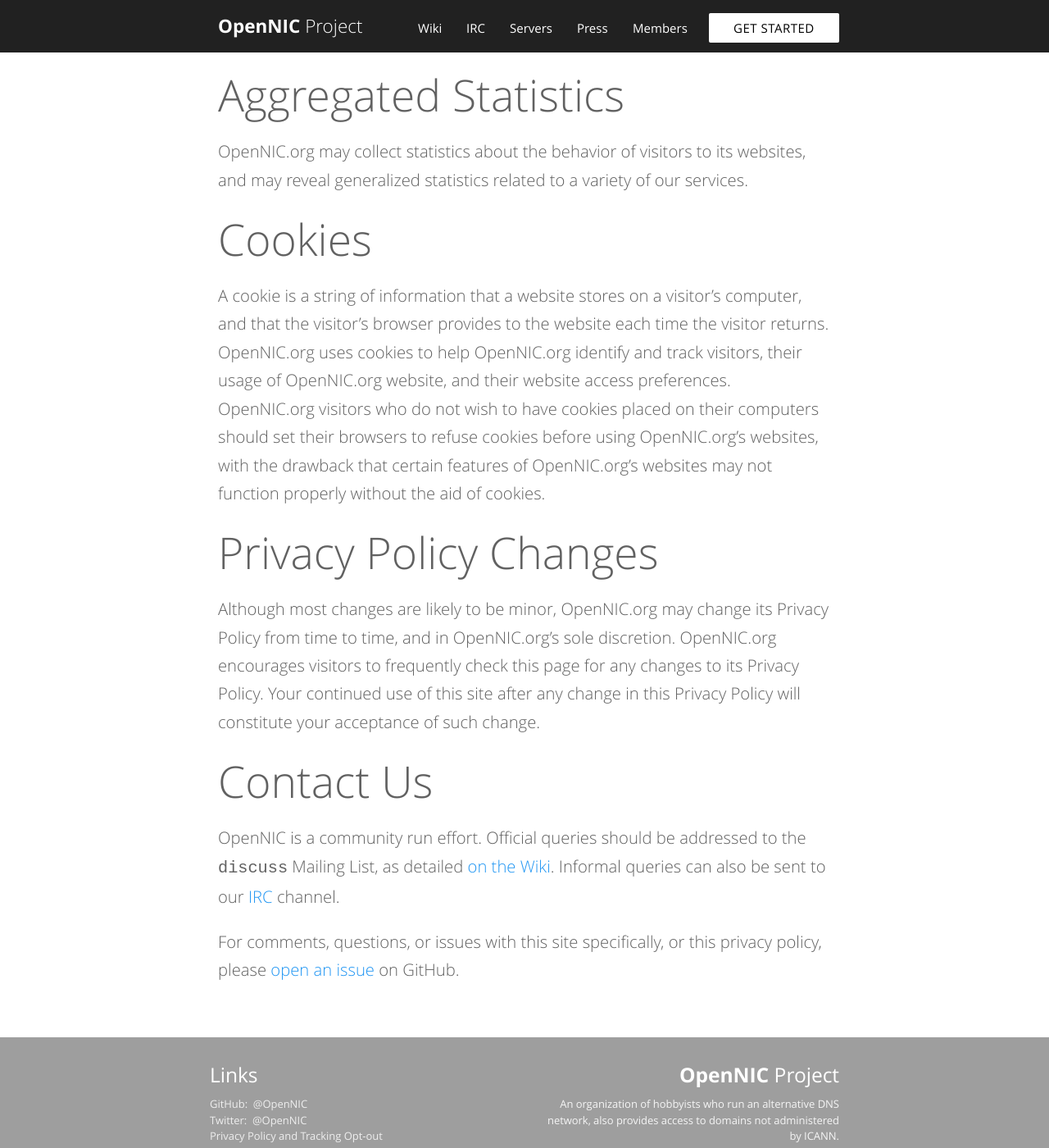
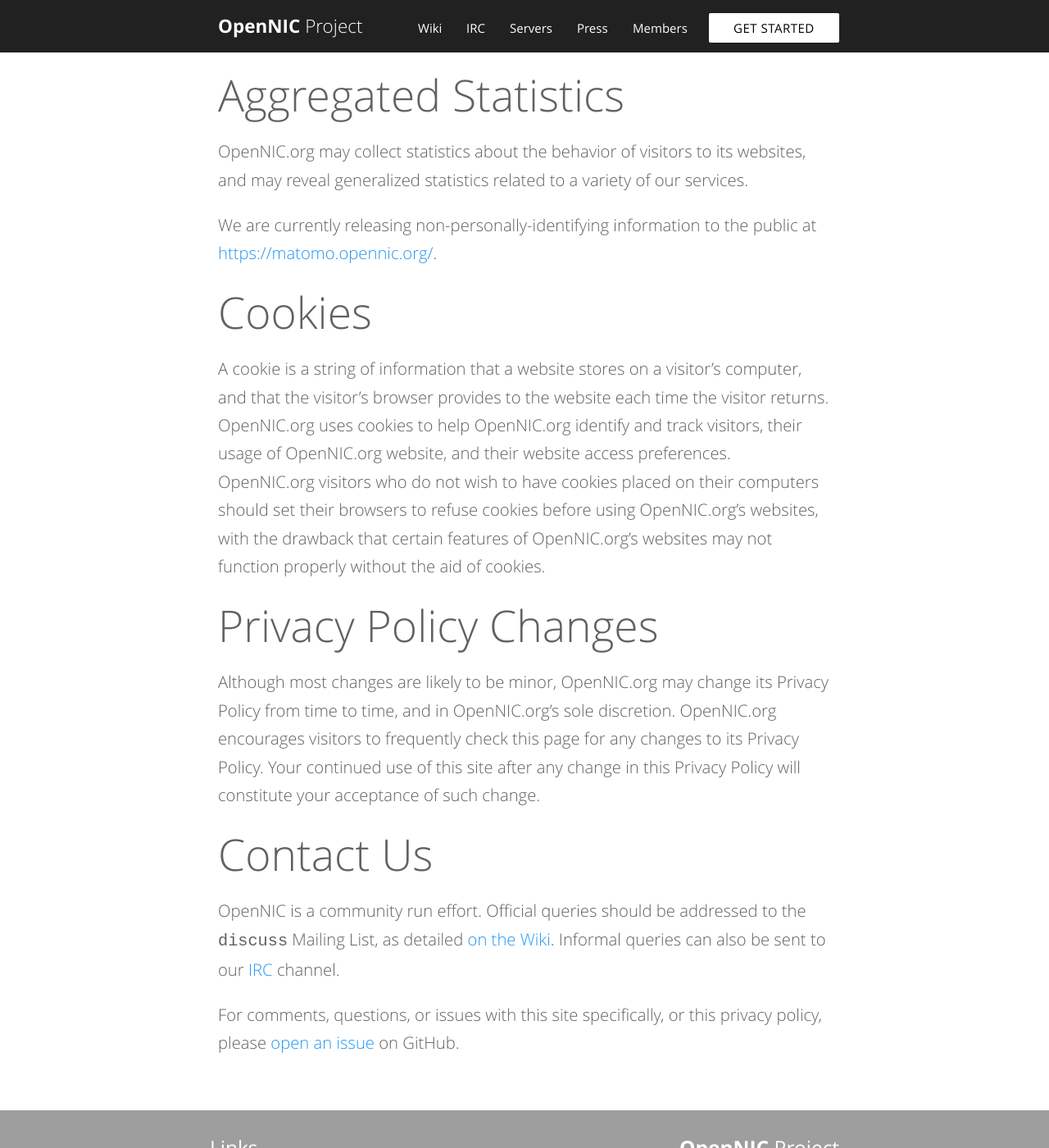
Before and after one commit to opennic/opennic-web, a Jekyll site: the page built from privacy-policy.md, in a window 1280 px wide and 1400 px high, scrolled down 2857 px. Shown: the whole window at 82% size. Built offline with Jekyll 4.4.1, drawn with Linux system fonts in a browser that asks for light colours; comment, search, counter and statistics services are not loaded; some of the changed text lies outside the part shown.

Commit message:
Link to matomo.opennic.org
Anonymous access to non-PII.

```diff
--- a/_includes/footer.html
+++ b/_includes/footer.html
@@ -7,6 +7,7 @@
           {% if site.owner.github.show == true %}<li><a class="grey-text text-lighten-3" href="https://github.com/{{ site.owner.github.username }}">GitHub:&nbsp;&nbsp;@{{ site.owner.github.username }}</a></li>{% endif %}
           {% if site.owner.twitter.show == true %}<li><a class="grey-text text-lighten-3" href="https://twitter.com/{{ site.owner.twitter.username }}">Twitter:&nbsp;&nbsp;@{{ site.owner.twitter.username }}</a></li>{% endif %}
           {% if site.owner.email %}<li><a class="grey-text text-lighten-3" href="mailto:{{ site.owner.email }}">Email:&nbsp;&nbsp;{{ site.owner.email }}</a></li>{% endif %}
+          <li><a class="grey-text text-lighten-3" href="https://matomo.opennic.org/index.php">Public Website Visitor Statistics</a></li>
           <li><a class="grey-text text-lighten-3" href="{{ "/privacy/" | prepend: site.baseurl }}">Privacy Policy and Tracking Opt-out</a></li>
         </ul>
       </div>
--- a/privacy-policy.md
+++ b/privacy-policy.md
@@ -48,6 +48,8 @@
 
 OpenNIC.org may collect statistics about the behavior of visitors to its websites, and may reveal generalized statistics related to a variety of our services.
 
+We are currently releasing non-personally-identifying information to the public at [https://matomo.opennic.org/](https://matomo.opennic.org/index.php).
+
 ## Cookies
 
 A cookie is a string of information that a website stores on a visitor’s computer, and that the visitor’s browser provides to the website each time the visitor returns. OpenNIC.org uses cookies to help OpenNIC.org identify and track visitors, their usage of OpenNIC.org website, and their website access preferences. OpenNIC.org visitors who do not wish to have cookies placed on their computers should set their browsers to refuse cookies before using OpenNIC.org’s websites, with the drawback that certain features of OpenNIC.org’s websites may not function properly without the aid of cookies.
```
